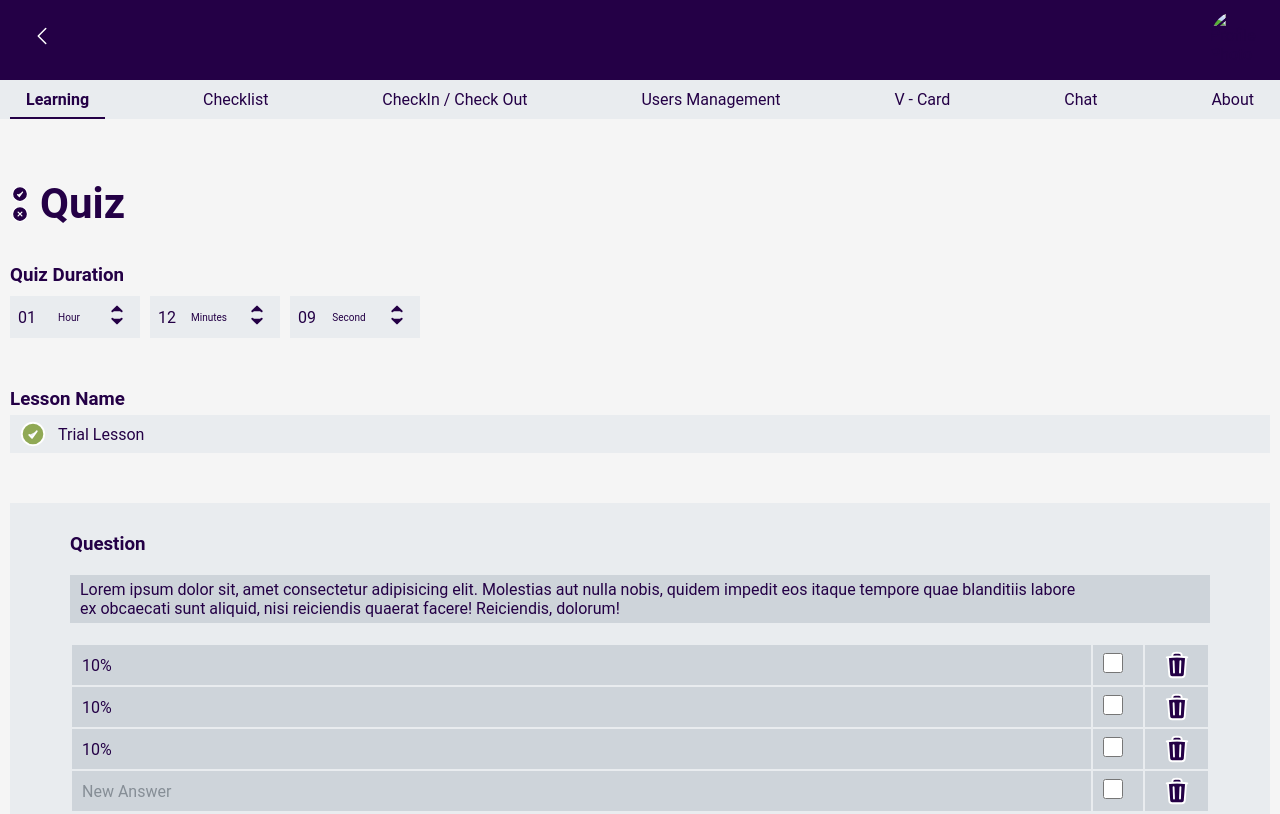
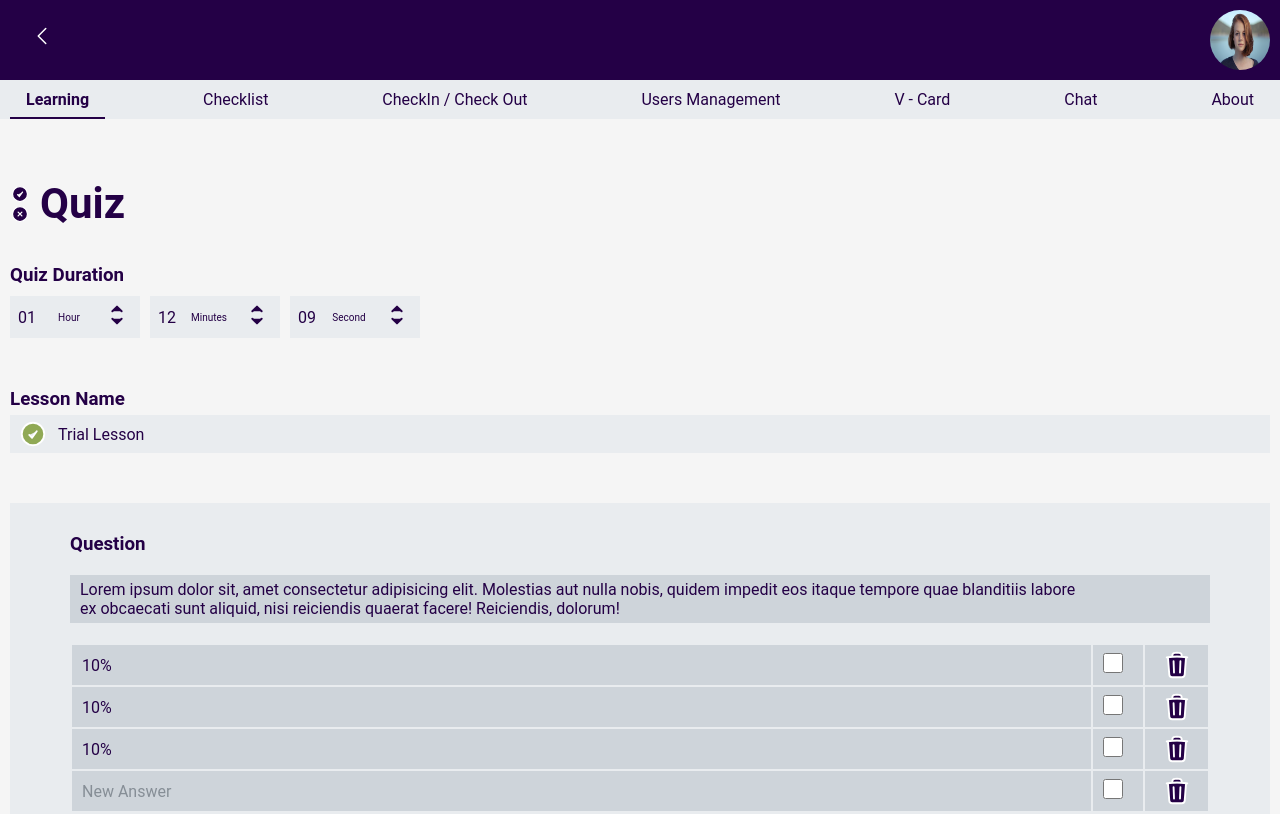
Before and after one commit to SeraySayan/cloud-can-case, a plain HTML site: page index.html in a window 1280 px wide. Shown: the top 814 px of the page. Drawn offline with Linux system fonts and the light colour scheme.

Commit message:
fix: change path

```diff
--- a/index.html
+++ b/index.html
@@ -21,7 +21,7 @@
                                 <path stroke-linecap="round" stroke-linejoin="round" d="M15.75 19.5L8.25 12l7.5-7.5" />
                             </svg>
                         </button>
-                        <img src="/assets/profile_image.jpg" alt="Profile Photo" class="personal-img" />
+                        <img src="/images/profile_image.jpg" alt="Profile Photo" class="personal-img" />
                     </div>
                 </div>
             </div>
```
